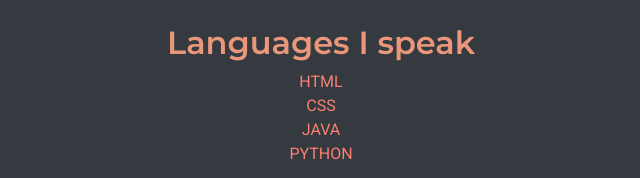
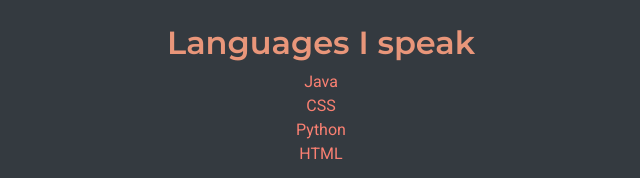
Before and after one commit to prchyqjn/fcbportfolio, a plain HTML site: page index.html in a window 1280 px wide. Shown: the part 774-952 px from the top of the page, 319-959 px from the left. Drawn offline with nearby package versions, Linux system fonts and the light colour scheme.

Commit message:
Update index.html

```diff
--- a/index.html
+++ b/index.html
@@ -67,10 +67,10 @@
 					<h2>Languages I speak</h2>
 
 					<ul>
+						<li>Java</li>
+						<li>CSS</li>
+						<li>Python</li>
 						<li>HTML</li>
-						<li>CSS</li>
-						<li>JAVA</li>
-						<li>PYTHON</li>
 					</ul>
 				</div>
 
```
